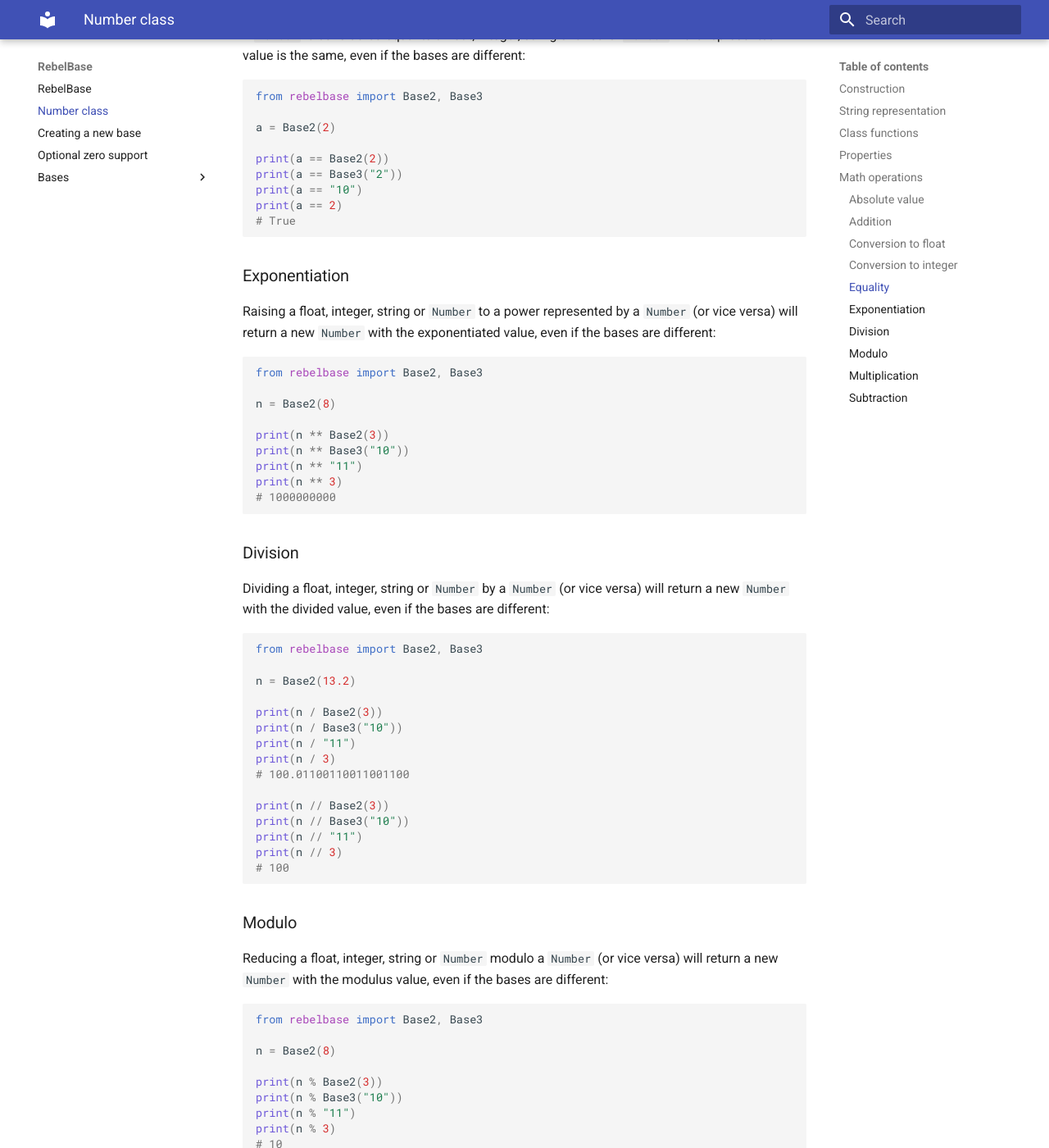
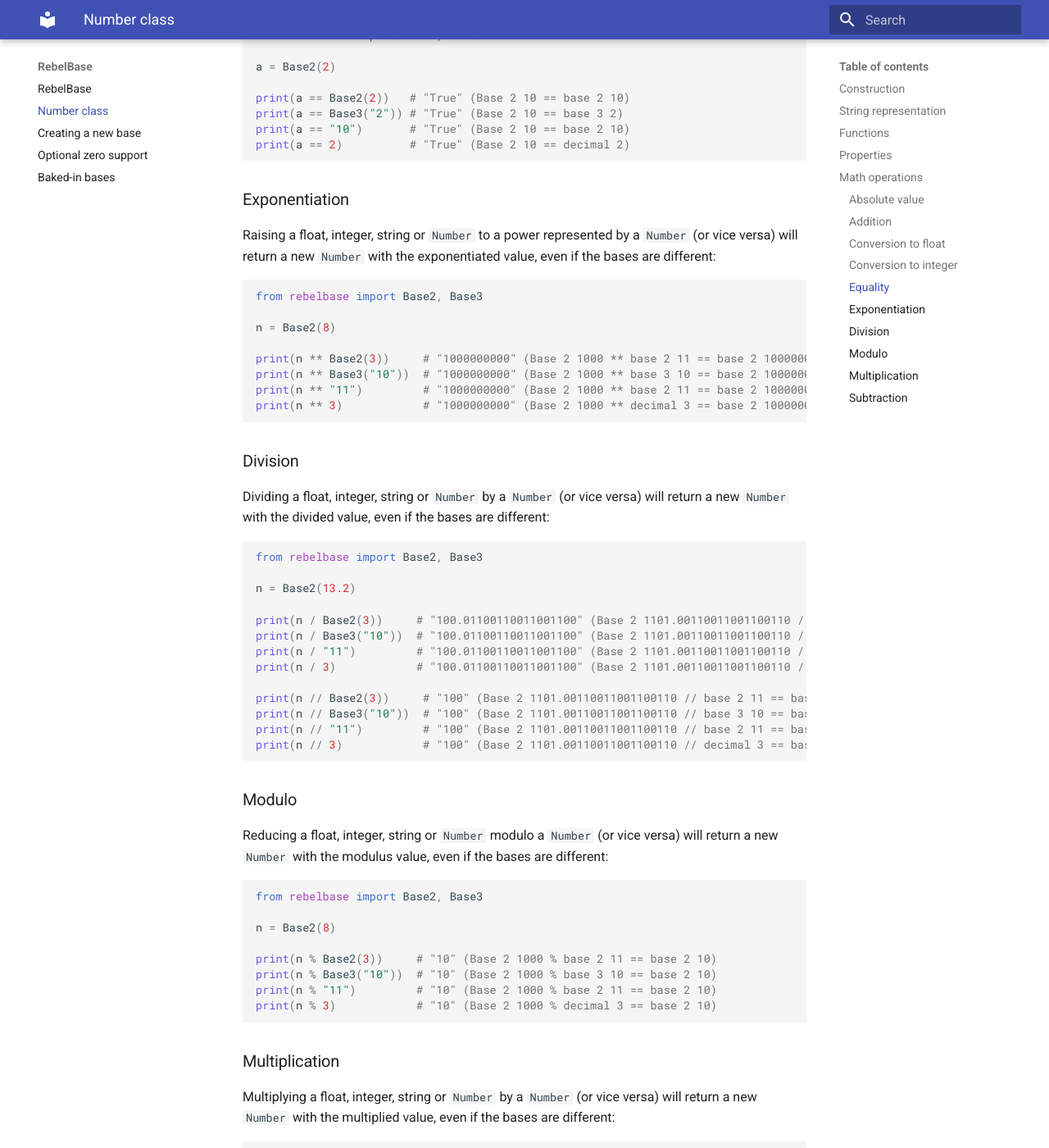
Before and after one commit to cariad/rebelbase, an MkDocs documentation site: the page built from docs/number.md, in a window 1280 px wide and 1400 px high, scrolled down 2612 px. Shown: the whole window at 82% size. Built offline with MkDocs 1.6.1 and Material for MkDocs 9.7.7, drawn with Linux system fonts in a browser that asks for light colours; some of the changed text lies outside the part shown.

````diff
--- a/docs/number.md
+++ b/docs/number.md
@@ -12,8 +12,7 @@ To construct a `Number`, either:
     from rebelbase import Base2
 
     n = Base2(22)
-    print(n)
-    # 10110
+    print(n)       # "10110" (Decimal 22 == base 2 10110)
     ```
 
 - Pass in the string representation of the number in its base form:
@@ -22,8 +21,7 @@ To construct a `Number`, either:
     from rebelbase import Base2
 
     n = Base2("10110")
-    print(int(n))
-    # 22
+    print(int(n))  # "22" (Base 2 10110 == decimal 22)
     ```
 
 ## String representation
@@ -33,18 +31,18 @@ Cast a `Number` to a string to get a representation of its base value. For examp
 ```python
 from rebelbase import Base2
 
-print(Base2(12))
-# 1100
+print(Base2(12))  # "1100" (Decimal 12 == base 2 1100)
 ```
 
-## Class functions
+## Functions
 
 - `.base()` gets the base of the number. For example, `10` to indicate a base 10 number.
-- `.digits()` gets a tuple of the digits that make up the number's numeric system.
+- `.digits()` gets a tuple of the digits that make up the number's numeric system in ascending value order.
 - `.from_string()` converts a string to internal value representation.
 - `.name()` gets the name of the number's numeric system.
 - `.parse()` attempts to parse any given object into a float or integer value.
-- `.supports_zero()` indicates whether or not the number's numeric system can represent zero.
+- `.supports_zero()` indicates whether or not the number supports zero. See [optional zero support](./optional-zero.md) for more information about why zero might be unsupported.
+- `.to_string()` converts internal value representation to a string.
 
 ## Properties
 
@@ -61,8 +59,7 @@ Given a positive or negative `Number` _n_, `abs(n)` returns a `Number` of the po
 from rebelbase import Base2
 
 n = Base2(-17)
-print(abs(n))
-# 10001
+print(abs(n))  # "10001" (Decimal 17 == base 2 10001)
 ```
 
 ### Addition
@@ -74,11 +71,10 @@ from rebelbase import Base2, Base3
 
 a = Base2(2)
 
-print(a + Base2(3))
-print(a + Base3("10"))
-print(a + "11")
-print(a + 3)
-# 101
+print(a + Base2(3))     # "101" (Base 2 10 + base 2 11 == base 2 101)
+print(a + Base3("10"))  # "101" (Base 2 10 + base 3 10 == base 2 101)
+print(a + "11")         # "101" (Base 2 10 + base 2 11 == base 2 101)
+print(a + 3)            # "101" (Base 2 10 + decimal 3 == base 2 101)
 ```
 
 ### Conversion to float
@@ -89,8 +85,7 @@ Given a `Number` _n_, `float(n)` returns a `Number` of the float value of _n_.
 from rebelbase import Base2
 
 n = Base2(3)
-print(float(n))
-# 3.0
+print(float(n))  # "3.0"
 ```
 
 ### Conversion to integer
@@ -101,8 +96,7 @@ Given a `Number` _n_, `int(n)` returns a `Number` of the int value of _n_.
 from rebelbase import Base2
 
 n = Base2(3.4)
-print(int(n))
-# 3
+print(int(n))  # 3
 ```
 
 ### Equality
@@ -114,11 +108,10 @@ from rebelbase import Base2, Base3
 
 a = Base2(2)
 
-print(a == Base2(2))
-print(a == Base3("2"))
-print(a == "10")
-print(a == 2)
-# True
+print(a == Base2(2))   # "True" (Base 2 10 == base 2 10)
+print(a == Base3("2")) # "True" (Base 2 10 == base 3 2)
+print(a == "10")       # "True" (Base 2 10 == base 2 10)
+print(a == 2)          # "True" (Base 2 10 == decimal 2)
 ```
 
 ### Exponentiation
@@ -130,11 +123,10 @@ from rebelbase import Base2, Base3
 
 n = Base2(8)
 
-print(n ** Base2(3))
-print(n ** Base3("10"))
-print(n ** "11")
-print(n ** 3)
-# 1000000000
+print(n ** Base2(3))     # "1000000000" (Base 2 1000 ** base 2 11 == base 2 1000000000)
+print(n ** Base3("10"))  # "1000000000" (Base 2 1000 ** base 3 10 == base 2 1000000000)
+print(n ** "11")         # "1000000000" (Base 2 1000 ** base 2 11 == base 2 1000000000)
+print(n ** 3)            # "1000000000" (Base 2 1000 ** decimal 3 == base 2 1000000000)
 ```
 
 ### Division
@@ -146,17 +138,15 @@ from rebelbase import Base2, Base3
 
 n = Base2(13.2)
 
-print(n / Base2(3))
-print(n / Base3("10"))
-print(n / "11")
-print(n / 3)
-# 100.01100110011001100
+print(n / Base2(3))     # "100.01100110011001100" (Base 2 1101.00110011001100110 / base 2 11 == base 2 100.01100110011001100)
+print(n / Base3("10"))  # "100.01100110011001100" (Base 2 1101.00110011001100110 / base 3 10 == base 2 100.01100110011001100)
+print(n / "11")         # "100.01100110011001100" (Base 2 1101.00110011001100110 / base 2 11 == base 2 100.01100110011001100)
+print(n / 3)            # "100.01100110011001100" (Base 2 1101.00110011001100110 / decimal 3 == base 2 100.01100110011001100)
 
-print(n // Base2(3))
-print(n // Base3("10"))
-print(n // "11")
-print(n // 3)
-# 100
+print(n // Base2(3))     # "100" (Base 2 1101.00110011001100110 // base 2 11 == base 2 100)
+print(n // Base3("10"))  # "100" (Base 2 1101.00110011001100110 // base 3 10 == base 2 100)
+print(n // "11")         # "100" (Base 2 1101.00110011001100110 // base 2 11 == base 2 100)
+print(n // 3)            # "100" (Base 2 1101.00110011001100110 // decimal 3 == base 2 100)
 ```
 
 ### Modulo
@@ -168,11 +158,10 @@ from rebelbase import Base2, Base3
 
 n = Base2(8)
 
-print(n % Base2(3))
-print(n % Base3("10"))
-print(n % "11")
-print(n % 3)
-# 10
+print(n % Base2(3))     # "10" (Base 2 1000 % base 2 11 == base 2 10)
+print(n % Base3("10"))  # "10" (Base 2 1000 % base 3 10 == base 2 10)
+print(n % "11")         # "10" (Base 2 1000 % base 2 11 == base 2 10)
+print(n % 3)            # "10" (Base 2 1000 % decimal 3 == base 2 10)
 ```
 
 ### Multiplication
@@ -184,11 +173,10 @@ from rebelbase import Base2, Base3
 
 n = Base2(8)
 
-print(n * Base2(3))
-print(n * Base3("10"))
-print(n * "11")
-print(n * 3)
-# 11000
+print(n * Base2(3))     # "11000" (Base 2 1000 * base 2 11 == base 2 11000)
+print(n * Base3("10"))  # "11000" (Base 2 1000 * base 3 10 == base 2 11000)
+print(n * "11")         # "11000" (Base 2 1000 * base 2 11 == base 2 11000)
+print(n * 3)            # "11000" (Base 2 1000 * decimal 3 == base 2 11000)
 ```
 
 ### Subtraction
@@ -200,9 +188,8 @@ from rebelbase import Base2, Base3
 
 a = Base2(17)
 
-print(a - Base2(3))
-print(a - Base3("10"))
-print(a - "11")
-print(a - 3)
-# 1110
+print(a - Base2(3))     # "1110" (Base 2 10001 - base 2 11 == base 2 1110)
+print(a - Base3("10"))  # "1110" (Base 2 10001 - base 3 10 == base 2 1110)
+print(a - "11")         # "1110" (Base 2 10001 - base 2 11 == base 2 1110)
+print(a - 3)            # "1110" (Base 2 10001 - decimal 3 == base 2 1110)
 ```
--- a/mkdocs.yml
+++ b/mkdocs.yml
@@ -7,10 +7,7 @@ nav:
   - number.md
   - create.md
   - optional-zero.md
-  - Bases:
-      - base2.md
-      - base3.md
-      - base26c.md
+  - bases.md
 
 site_name: RebelBase
 site_url: https://rebelbase.dev/
````
Also changed, not shown: other parts of docs/number.md (+1 -1 lines), CONTRIBUTING.md (+6 -4 lines), README.md (+13 -13 lines), docs/base2.md (deleted, +0 -25 lines), docs/base26c.md (deleted, +0 -28 lines), docs/base3.md (deleted, +0 -25 lines), docs/bases.md (added, +7 -0 lines), docs/create.md (+9 -9 lines), docs/index.md (+13 -13 lines), docs/optional-zero.md (+9 -11 lines), setup.py (+7 -1 lines).
